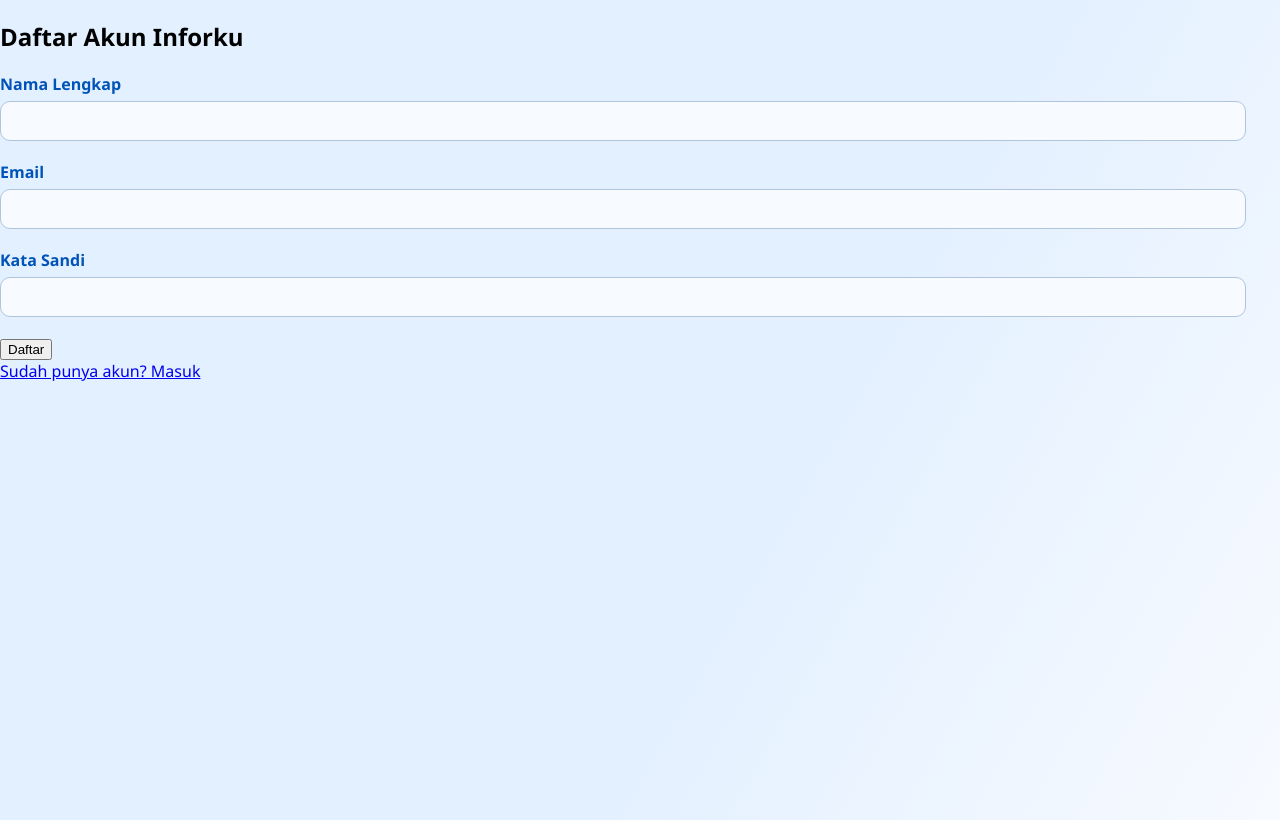
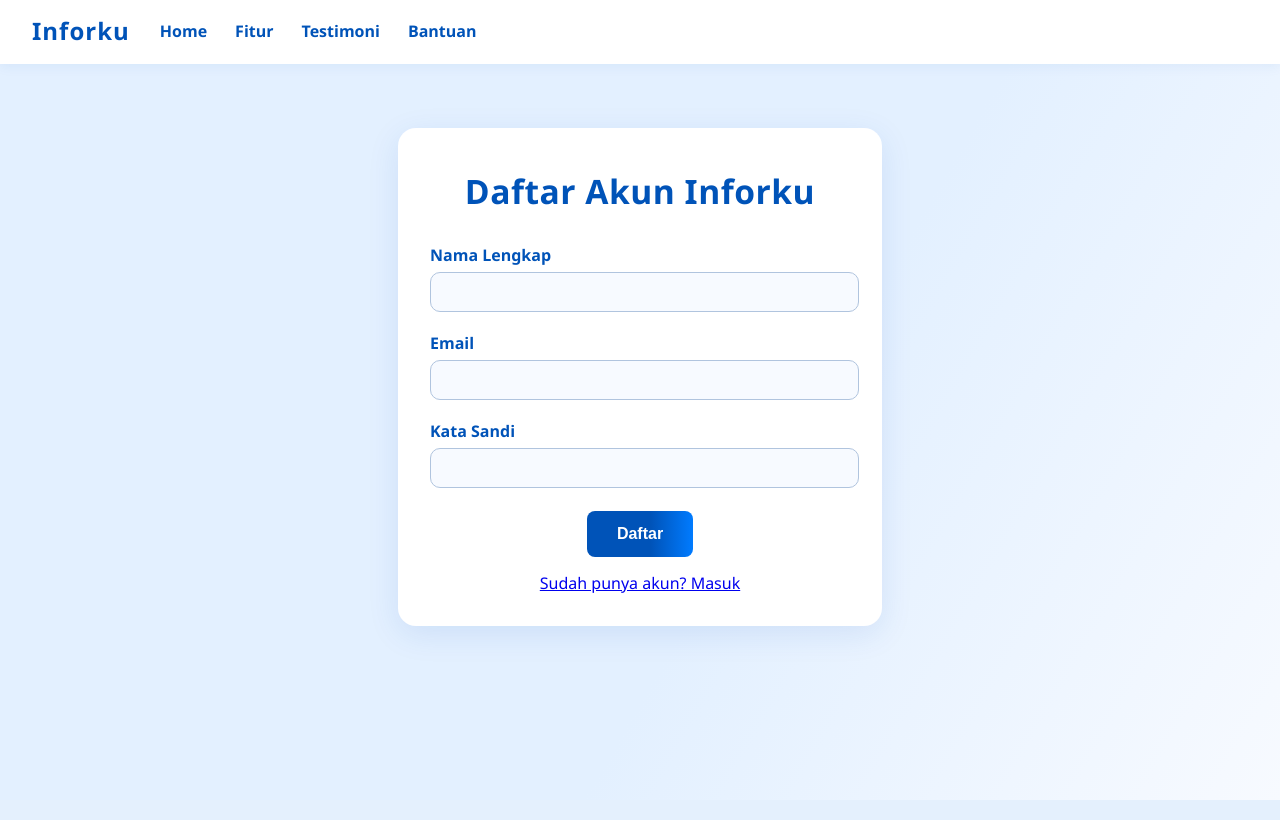
Before and after one commit to Peransss/UAS-Project--OOP-, a Flask app: page /register/ in a window 1280 px wide. Run offline with Flask 3, Linux system fonts and the light colour scheme.

Commit message:
initial commit

```diff
--- a/static/styles.css
+++ b/static/styles.css
@@ -72,6 +72,24 @@
     .navbar .login-btn:hover {
       background: linear-gradient(90deg, #007bff 60%, #0053b8 100%);
     }
+    .register-container {
+      background: #fff;
+      padding: 40px 32px 32px 32px;
+      border-radius: 18px;
+      box-shadow: 0 8px 32px rgba(0,83,184,0.10);
+      max-width: 420px;
+      margin: 64px auto 0 auto;
+      text-align: center;
+      position: sticky;
+    }
+    .register-container h2 {
+      color: #0053b8;
+      margin-top: 0px;
+      margin-bottom: 30px;
+      font-size: 2.1rem;
+      font-weight: 800;
+      letter-spacing: 0.5px;
+    }
     .login-container {
       background: #fff;
       padding: 40px 32px 32px 32px;
@@ -123,6 +141,20 @@
       cursor: pointer;
       transition: background 0.2s;
       margin-bottom: 15px;
+      margin-top: 3px;
+    }
+    #registerForm .register-btn {
+      background: linear-gradient(90deg, #0053b8 60%, #007bff 100%);
+      color: #fff;
+      border: none;
+      padding: 14px 30px;
+      border-radius: 8px;
+      font-size: 1rem;
+      font-weight: 700;
+      cursor: pointer;
+      transition: background 0.2s;
+      margin-bottom: 15px;
+      margin-top: 3px;
     }
     .form-group {
       margin-bottom: 18px;
--- a/templates/login.html
+++ b/templates/login.html
@@ -34,7 +34,7 @@
       </div>
       <button type="submit" class="login-btn">Masuk</button>
     </form>
-    <a href="register.html" class="register-link">Belum punya akun? Daftar</a>
+    <a href="/register" class="register-link">Belum punya akun? Daftar</a>
   </div>
   <script>
     // Simulasi login sederhana (tanpa backend)
--- a/templates/register.html
+++ b/templates/register.html
@@ -9,6 +9,17 @@
   </style>
 </head>
 <body>
+  <nav class="navbar">
+    <div class="nav-left">
+      <div class="logo">Inforku</div>
+      <div class="nav-links">
+        <a href="/">Home</a>
+        <a href="#">Fitur</a>
+        <a href="#">Testimoni</a>
+        <a href="#">Bantuan</a>
+      </div>
+    </div>
+  </nav>
   <div class="register-container">
     <h2>Daftar Akun Inforku</h2>
     <div class="error-msg" id="registerError"></div>
@@ -27,7 +38,7 @@
       </div>
       <button type="submit" class="register-btn">Daftar</button>
     </form>
-    <a href="login.html" class="login-link">Sudah punya akun? Masuk</a>
+    <a href="/login" class="login-link">Sudah punya akun? Masuk</a>
   </div>
   <script>
     // Simulasi register sederhana (tanpa backend)
```
